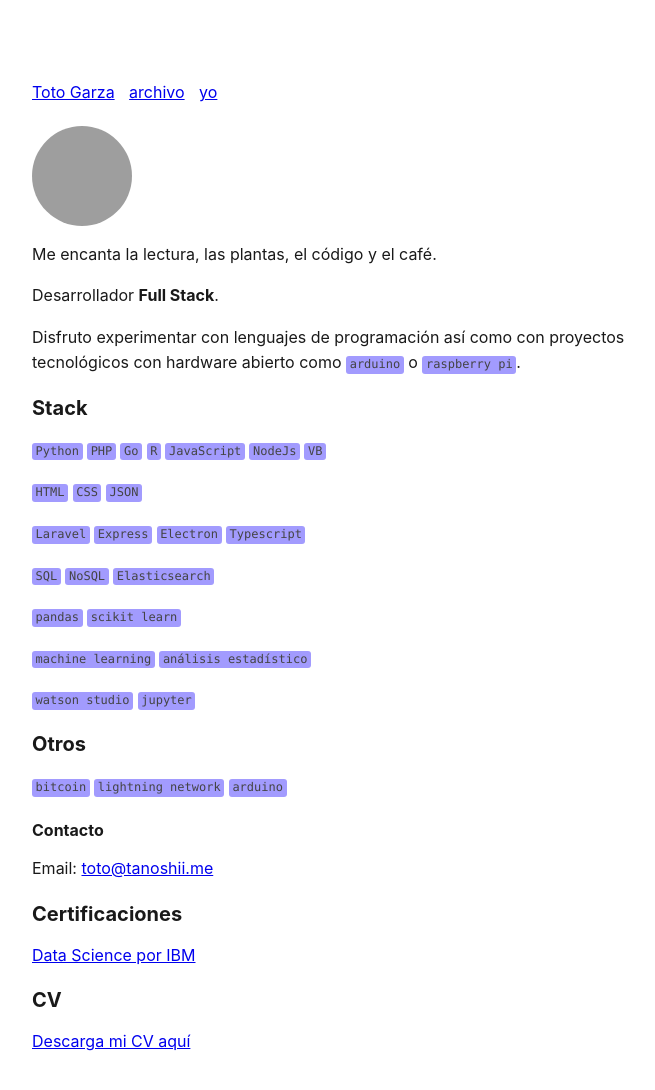
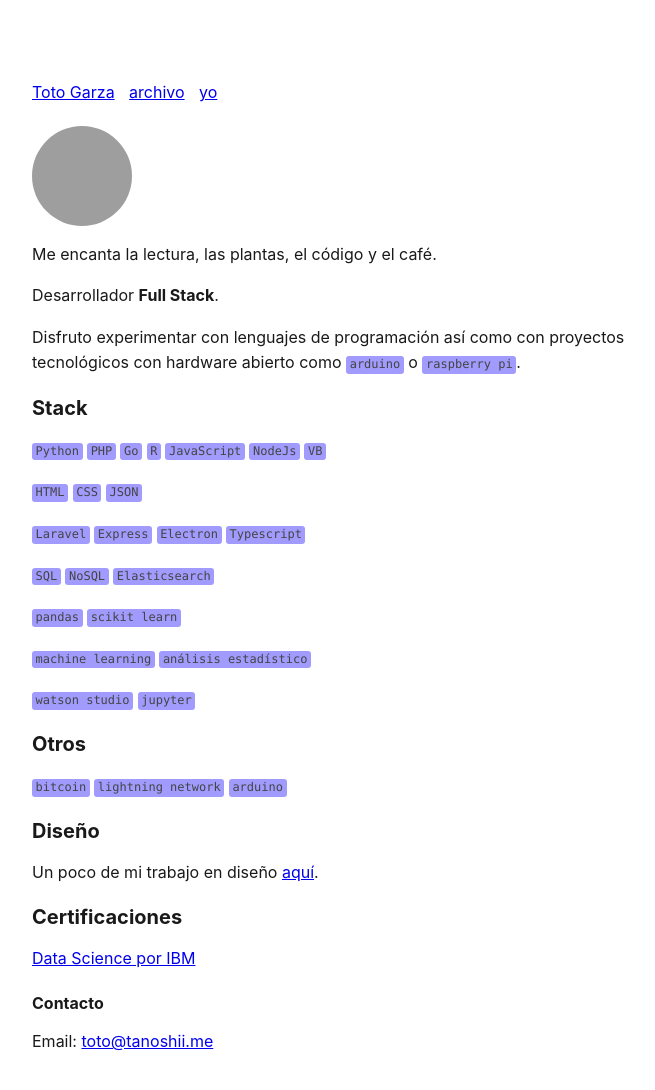
Before and after one commit to totogarza/garzacodes, a Jekyll site: the page built from about.md, in a window 1280 px wide, cut to the strip 0-1171 px from the top of the page. Shown: the top 1090 px of the strip, without its empty margins (288-943 px from the left). Built offline with Jekyll 4.4.1, drawn with Linux system fonts in a browser that asks for light colours; grey boxes are pictures that could not be loaded.

Commit message:
diseno added

```diff
--- a/about.md
+++ b/about.md
@@ -33,14 +33,16 @@ Disfruto experimentar con lenguajes de programación así como con proyectos tec
 
 `bitcoin` `lightning network` `arduino`
 
-<h4 id="contact">Contacto</h4>
+### Diseño
 
-<p>Email: <a href="mailto:{{site.email}}">{{site.email}}</a></p>
+Un poco de mi trabajo en diseño [aquí](/diseno).
 
 ### Certificaciones
 
 [Data Science por IBM](https://www.youracclaim.com/users/victoriano-garza/badges)
 
-### CV
 
-[Descarga mi CV aquí]({{site.url}}/archivos/CV_2019_v1.5.pdf)
+
+<h4 id="contact">Contacto</h4>
+
+<p>Email: <a href="mailto:{{site.email}}">{{site.email}}</a></p>
```
